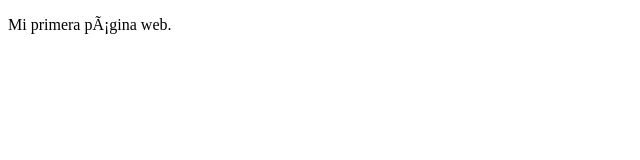
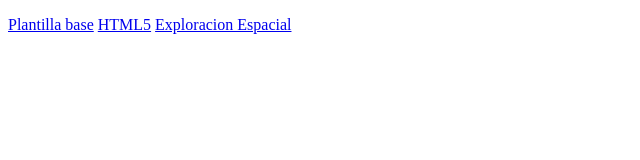
Before and after one commit to alejaandromartinezz/DYP-WEB, a plain HTML site: page index.html in a window 1280 px wide. Shown: the whole page, without its empty margins (0-640 px from the left). Drawn offline with Linux system fonts and the light colour scheme.

Commit message:
Update index.html

```diff
--- a/index.html
+++ b/index.html
@@ -5,6 +5,8 @@
   <title>ALEJANRO MARTINEZ RODRÍGUEZ</title>
 </head>
 <body>
-  <p>Mi primera página web.</p>
+  <p><a href="plantilla_base.html">Plantilla base</a>
+      <a href="HTML5.html">HTML5</a>
+ <a href="ExploracionEspacial.html">Exploracion Espacial</a> </p>
 </body>
 </html>
```
